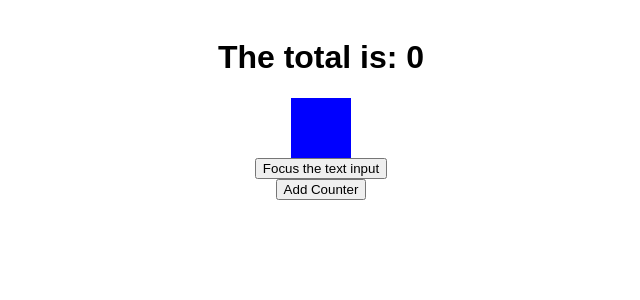
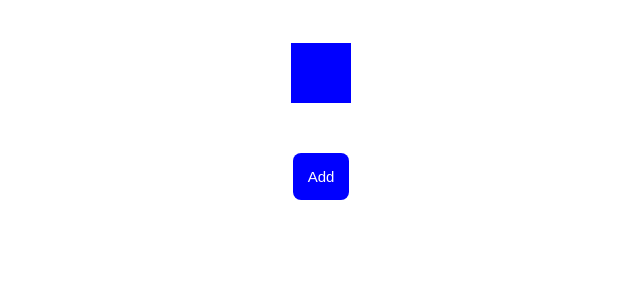
Before and after one commit to coreyarch1234/redux-challenges, a React (Create React App) app: page / in a window 1280 px wide. Shown: the top 300 px of the page, without its empty margins (319-959 px from the left). Built offline with nearby package versions, Linux system fonts and the light colour scheme.

Commit message:
animated box

```diff
--- a/src/components/counter-list.js
+++ b/src/components/counter-list.js
@@ -43,14 +43,28 @@ class CounterList extends Component {
     render() {
         return (
           <div>
-              <button onClick={(e) => {
+              <button style={styles.button} onClick={(e) => {
                   this.props.newCounter();
-              }}>Add Counter</button>
+              }}>Add</button>
               {this.makeList()}
           </div>
         );
     }
 }
+
+const styles = {
+    button: {
+        backgroundColor: 'blue',
+        borderRadius: 8,
+        color: 'white',
+        border: 'none',
+        padding: 15,
+        top: 10,
+        fontSize: 15
+
+    }
+}
+
 
 const mapStateToProps = (state) => {
     console.log('after deletion: ');
--- a/src/components/counter.js
+++ b/src/components/counter.js
@@ -7,23 +7,15 @@ class Counter extends Component {
 
             <h1>{this.props.count}</h1>
 
-            <button onClick={() => {
-              this.props.onUp();
-            }}>Up</button>
-
-            <button onClick={() => {
-              this.props.onDown();
-            }}>Down</button>
-
-            <button onClick={() => {
+            <button style = {styles.button} onClick={() => {
               this.props.onStart();
             }}>Start</button>
 
-            <button onClick={() => {
+            <button style = {styles.button} onClick={() => {
               this.props.onReset();
             }}>Reset</button>
 
-            <button onClick={() => {
+            <button style = {styles.button} onClick={() => {
               this.props.onDelete();
             }}>Delete</button>
 
@@ -32,4 +24,26 @@ class Counter extends Component {
     }
 }
 
+const styles = {
+    button: {
+        backgroundColor: 'blue',
+        borderRadius: 8,
+        color: 'white',
+        border: 'none',
+        padding: 15,
+        marginRight: 10,
+        fontSize: 18
+    }
+}
+
+
+// <button style = {styles.button} onClick={() => {
+//   this.props.onUp();
+// }}>Up</button>
+//
+// <button style = {styles.button} onClick={() => {
+//   this.props.onDown();
+// }}>Down</button>
+
+
 export default Counter;
--- a/src/components/total.js
+++ b/src/components/total.js
@@ -5,45 +5,37 @@ import { connect } from 'react-redux';
 import anime from 'animejs';
 
 class Total extends Component {
+
+     moveLeft(){
+         return anime({
+           targets: this.divElement,
+           translateX: -250,
+           duration: 3000
+         });
+     }
+     moveRight(){
+         return anime({
+           targets: this.divElement,
+           translateX: 250,
+           duration: 3000
+         });
+     }
      divChange() {
-        // Explicitly focus the text input using the raw DOM API
-        console.log('DIV CHANGED!!');
         if (this.divElement !== undefined) {
-            console.log('div is not undefined');
-            console.log(this.divElement);
+            this.moveLeft()
             this.divElement.style.backgroundColor = 'red';
         }
     }
+
     render() {
-        // function getDiv(){
-        //     console.log('the div is printed');
-        //     console.log(this.Div);
-        // }
-        function focusTextInput() {
-            // Explicitly focus the text input using the raw DOM API
-            console.log('FOCUSED!!');
-            // this.textInput.focus();
-        }
-
-        // function divChange() {
-        //     // Explicitly focus the text input using the raw DOM API
-        //     console.log('DIV CHANGED!!');
-        //     if (this.divElement !== undefined) {
-        //         console.log('div is not undefined');
-        //     }
-        // }
-
         return (
           <div>
-            <h1>The total is: {this.props.sumCount}</h1>
 
             <div id='boxer' style={styles.boxer} ref={(div) => { this.divElement = div; }}>
             </div>
-            <input
-             type="button"
-             value="Focus the text input"
-             onClick={this.divChange()}
-           />
+
+            {this.divChange()}
+
           </div>
         );
     }
@@ -69,7 +61,9 @@ const styles = {
         height: 10,
         backgroundColor: 'blue',
         margin: 'auto',
-        padding: 25
+        marginTop: 25,
+        padding: 25,
+        marginBottom: 50
     }
 }
 
@@ -83,6 +77,7 @@ const styles = {
 // console.log('printing boxer');
 // console.log(el);
 
+// <h1>The total is: {this.props.sumCount}</h1>
 
 
 
```
